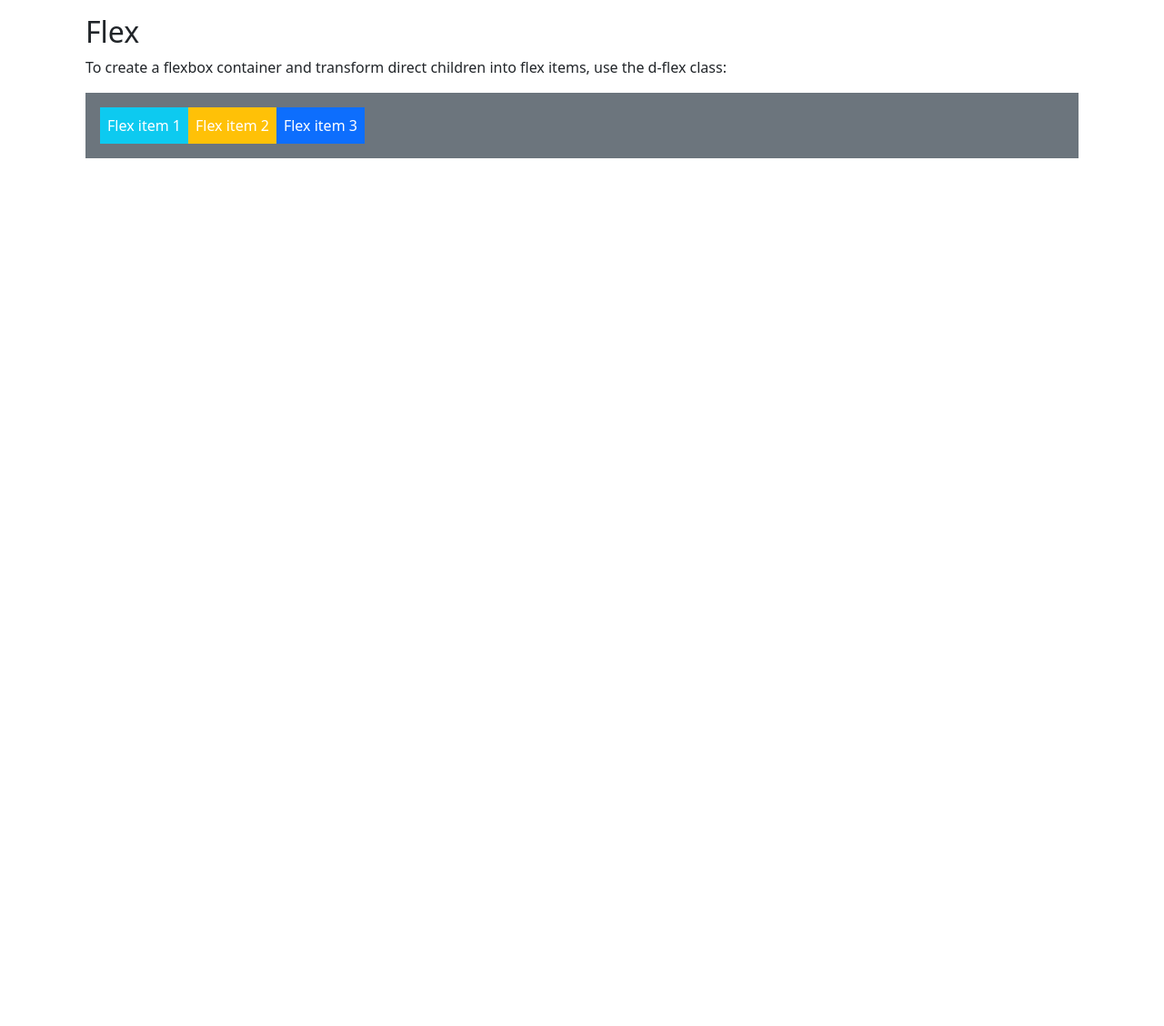
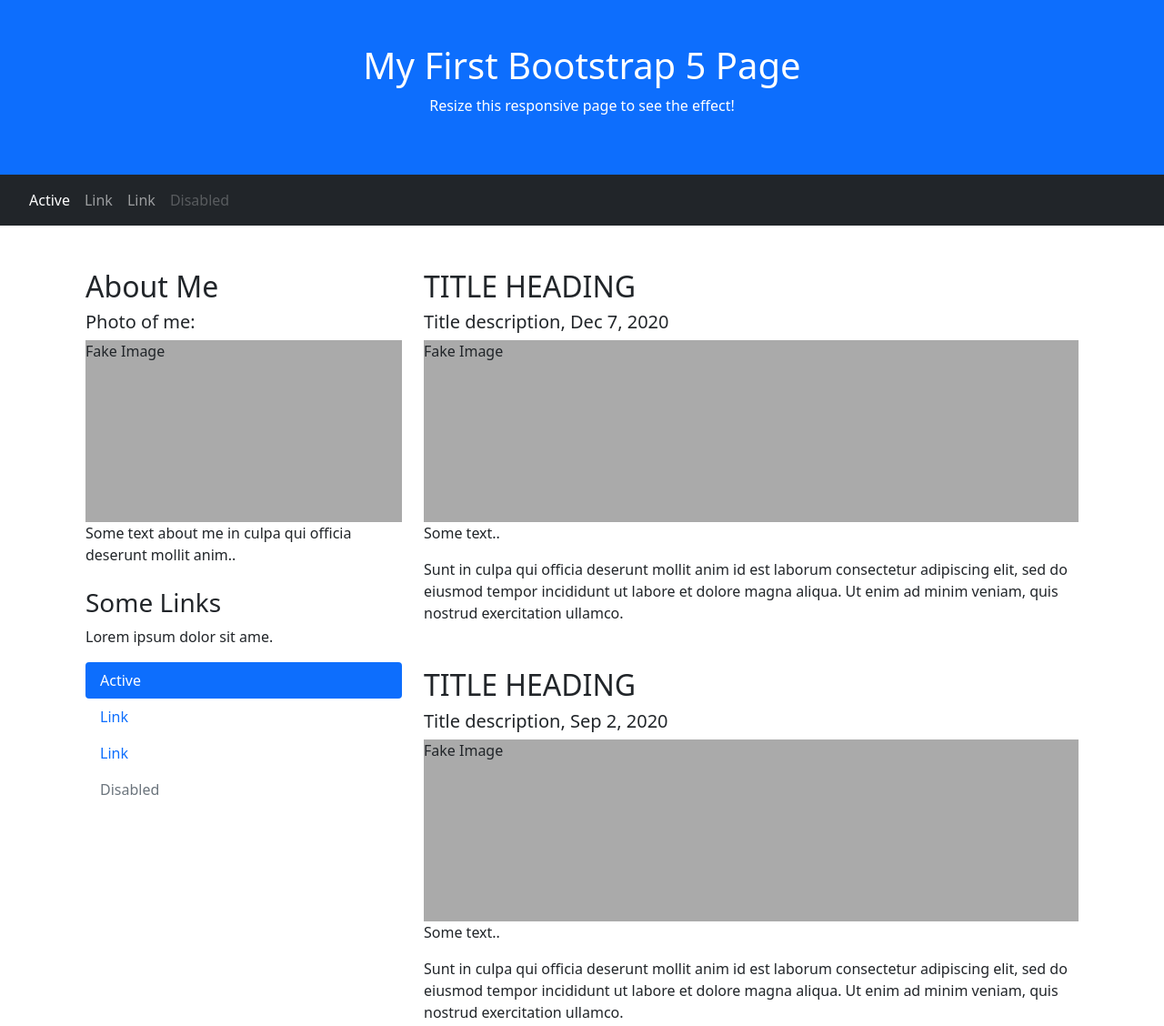
Before and after one commit to aditya198601/bootstrap-5-h5nzmr, a website built with webpack: page src/index.html in a window 1280 px wide. Shown: the top 1128 px of the page at 91% size. Before the commit the page ends 800 px from the top, so only its background shows below. Built offline with nearby package versions, Linux system fonts and the light colour scheme.

Commit message:
1 file modified

```diff
--- a/src/index.html
+++ b/src/index.html
@@ -1,7 +1,7 @@
 <!DOCTYPE html>
 <html lang="en">
   <head>
-    <title>Bootstrap Example</title>
+    <title>Bootstrap 5 Website Example</title>
     <meta charset="utf-8" />
     <meta name="viewport" content="width=device-width, initial-scale=1" />
     <link
@@ -9,19 +9,91 @@
       rel="stylesheet"
     />
     <script src="https://cdn.jsdelivr.net/npm/bootstrap@5.2.1/dist/js/bootstrap.bundle.min.js"></script>
+    <style>
+      .fakeimg {
+        height: 200px;
+        background: #aaa;
+      }
+    </style>
   </head>
   <body>
-    <div class="container mt-3">
-      <h2>Flex</h2>
-      <p>
-        To create a flexbox container and transform direct children into flex
-        items, use the d-flex class:
-      </p>
-      <div class="d-flex p-3 bg-secondary text-white">
-        <div class="p-2 bg-info">Flex item 1</div>
-        <div class="p-2 bg-warning">Flex item 2</div>
-        <div class="p-2 bg-primary">Flex item 3</div>
+    <div class="p-5 bg-primary text-white text-center">
+      <h1>My First Bootstrap 5 Page</h1>
+      <p>Resize this responsive page to see the effect!</p>
+    </div>
+
+    <nav class="navbar navbar-expand-sm bg-dark navbar-dark">
+      <div class="container-fluid">
+        <ul class="navbar-nav">
+          <li class="nav-item">
+            <a class="nav-link active" href="#">Active</a>
+          </li>
+          <li class="nav-item">
+            <a class="nav-link" href="#">Link</a>
+          </li>
+          <li class="nav-item">
+            <a class="nav-link" href="#">Link</a>
+          </li>
+          <li class="nav-item">
+            <a class="nav-link disabled" href="#">Disabled</a>
+          </li>
+        </ul>
       </div>
+    </nav>
+
+    <div class="container mt-5">
+      <div class="row">
+        <div class="col-sm-4">
+          <h2>About Me</h2>
+          <h5>Photo of me:</h5>
+          <div class="fakeimg">Fake Image</div>
+          <p>Some text about me in culpa qui officia deserunt mollit anim..</p>
+          <h3 class="mt-4">Some Links</h3>
+          <p>Lorem ipsum dolor sit ame.</p>
+          <ul class="nav nav-pills flex-column">
+            <li class="nav-item">
+              <a class="nav-link active" href="#">Active</a>
+            </li>
+            <li class="nav-item">
+              <a class="nav-link" href="#">Link</a>
+            </li>
+            <li class="nav-item">
+              <a class="nav-link" href="#">Link</a>
+            </li>
+            <li class="nav-item">
+              <a class="nav-link disabled" href="#">Disabled</a>
+            </li>
+          </ul>
+          <hr class="d-sm-none" />
+        </div>
+        <div class="col-sm-8">
+          <h2>TITLE HEADING</h2>
+          <h5>Title description, Dec 7, 2020</h5>
+          <div class="fakeimg">Fake Image</div>
+          <p>Some text..</p>
+          <p>
+            Sunt in culpa qui officia deserunt mollit anim id est laborum
+            consectetur adipiscing elit, sed do eiusmod tempor incididunt ut
+            labore et dolore magna aliqua. Ut enim ad minim veniam, quis nostrud
+            exercitation ullamco.
+          </p>
+
+          <h2 class="mt-5">TITLE HEADING</h2>
+          <h5>Title description, Sep 2, 2020</h5>
+          <div class="fakeimg">Fake Image</div>
+          <p>Some text..</p>
+          <p>
+            Sunt in culpa qui officia deserunt mollit anim id est laborum
+            consectetur adipiscing elit, sed do eiusmod tempor incididunt ut
+            labore et dolore magna aliqua. Ut enim ad minim veniam, quis nostrud
+            exercitation ullamco.
+          </p>
+        </div>
+      </div>
+    </div>
+
+    <div class="mt-5 p-4 bg-dark text-white text-center">
+      <p>Footer</p>
     </div>
   </body>
 </html>
```
